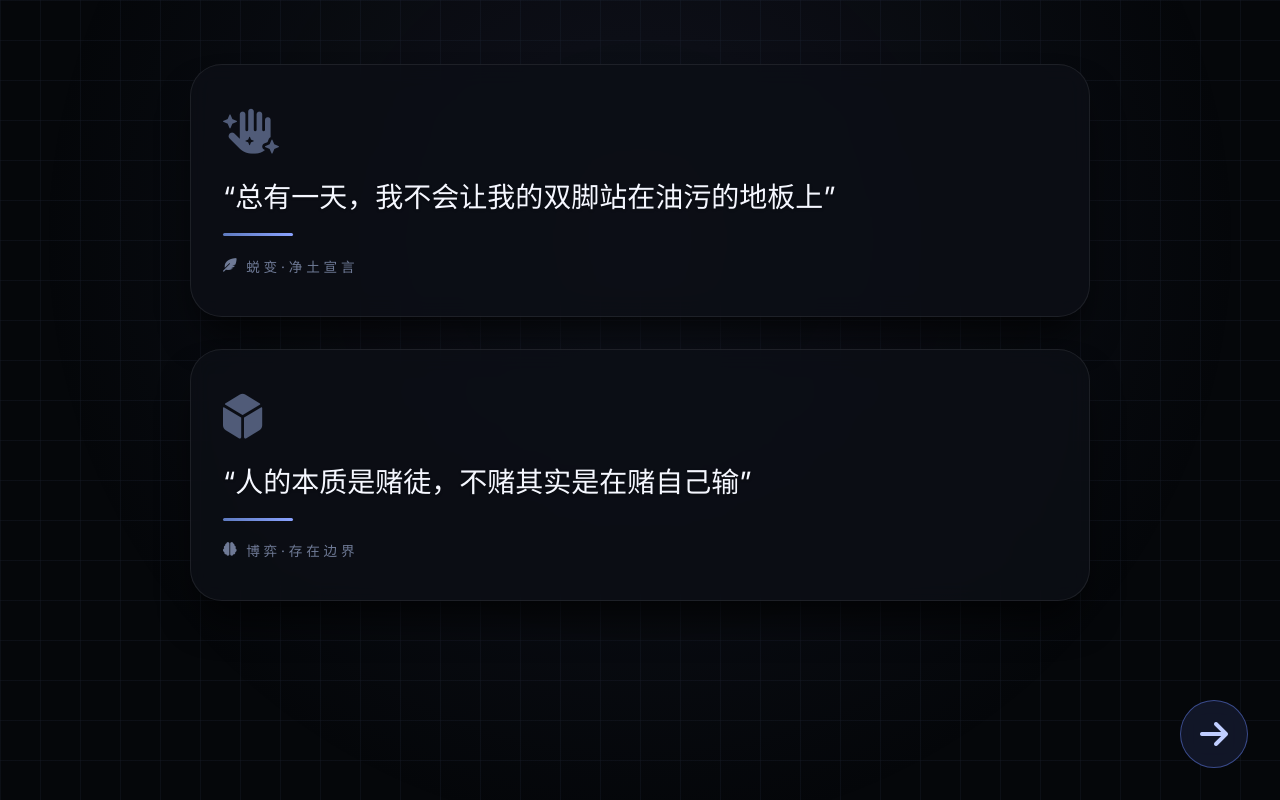
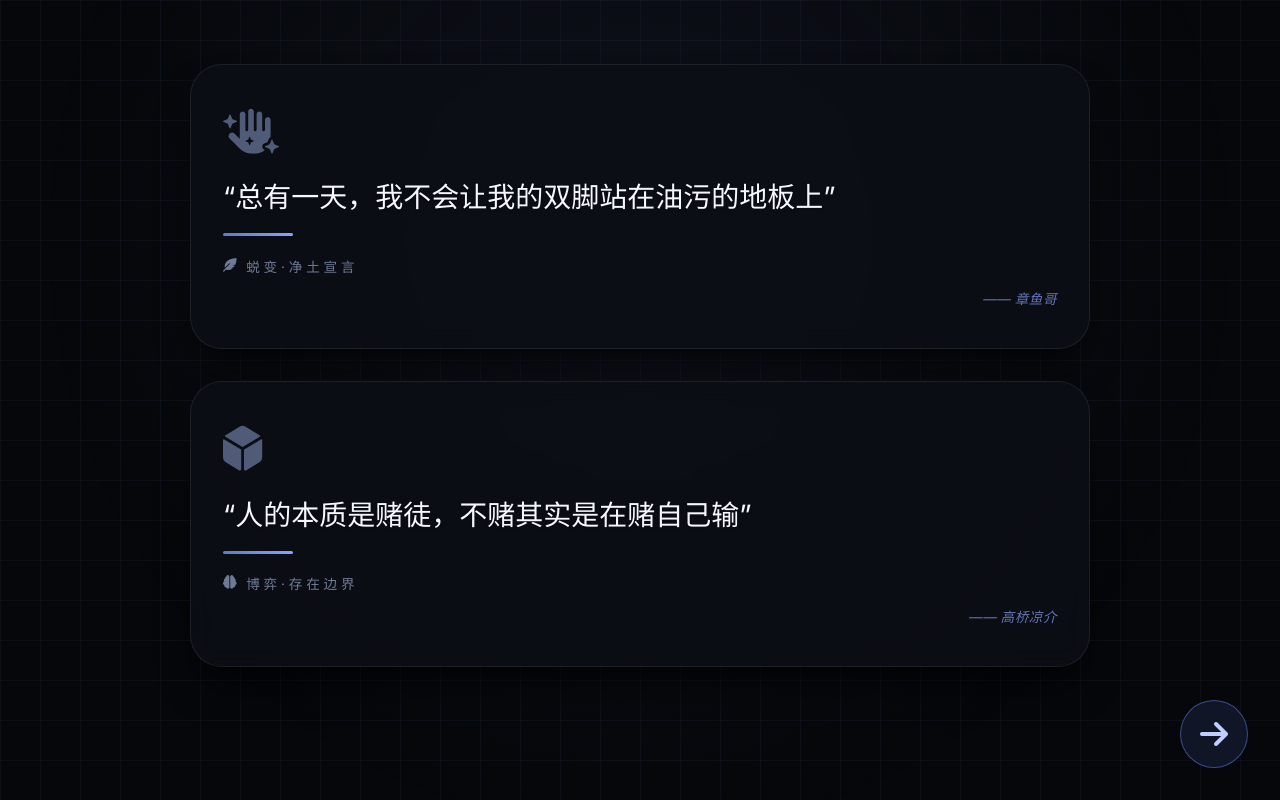
Before and after one commit to xshzl/lcyzl, a plain HTML site: page index.html in a window 1280 px wide. Drawn offline with Linux system fonts and the light colour scheme.

Commit message:
更新页面：2026-04-15 13:44:01

```diff
--- a/index.html
+++ b/index.html
@@ -316,6 +316,20 @@
             .nav-arrow { width: 56px; height: 56px; right: 1.5rem; bottom: 1.5rem; }
             .back-arrow { left: 1.5rem; top: 1.5rem; width: 44px; height: 44px; }
         }
+        .quote-author {
+    text-align: right;
+    font-size: 0.85rem;
+    color: #8aa2ff;
+    margin-top: 0.8rem;
+    opacity: 0.7;
+    font-style: italic;
+    letter-spacing: 0.5px;
+}
+
+.quote-card:hover .quote-author {
+    opacity: 1;
+    color: #b8cbff;
+}
     </style>
 </head>
 <body>
@@ -326,12 +340,14 @@
                 <div class="quote-text">“总有一天，我不会让我的双脚站在油污的地板上”</div>
                 <div class="quote-divider"></div>
                 <div class="quote-meta"><i class="fas fa-feather-alt"></i><span>蜕 变 · 净 土 宣 言</span></div>
+                <div class="quote-author">—— 章鱼哥</div>
             </div>
             <div class="quote-card" id="card2">
                 <div class="quote-icon"><i class="fas fa-dice-d6"></i></div>
                 <div class="quote-text">“人的本质是赌徒，不赌其实是在赌自己输”</div>
                 <div class="quote-divider"></div>
                 <div class="quote-meta"><i class="fas fa-brain"></i><span>博 弈 · 存 在 边 界</span></div>
+                <div class="quote-author">—— 高桥凉介</div>
             </div>
         </div>
         <div class="nav-arrow" id="gotoTimelineBtn">
@@ -351,7 +367,7 @@
             </div>
             <div class="months-list" id="monthsListContainer"></div>
             <div style="margin-top: 1.5rem; text-align: center; font-size: 0.7rem; color: #5f6b8a;">
-                <i class="fas fa-arrows-spin"></i> 点击跳转
+                <i class="fas fa-arrows-spin"></i> 点击卡片翻页后自动跳转
             </div>
         </div>
     </div>
```
Also changed, not shown: 02index.html (+16 -0 lines).
